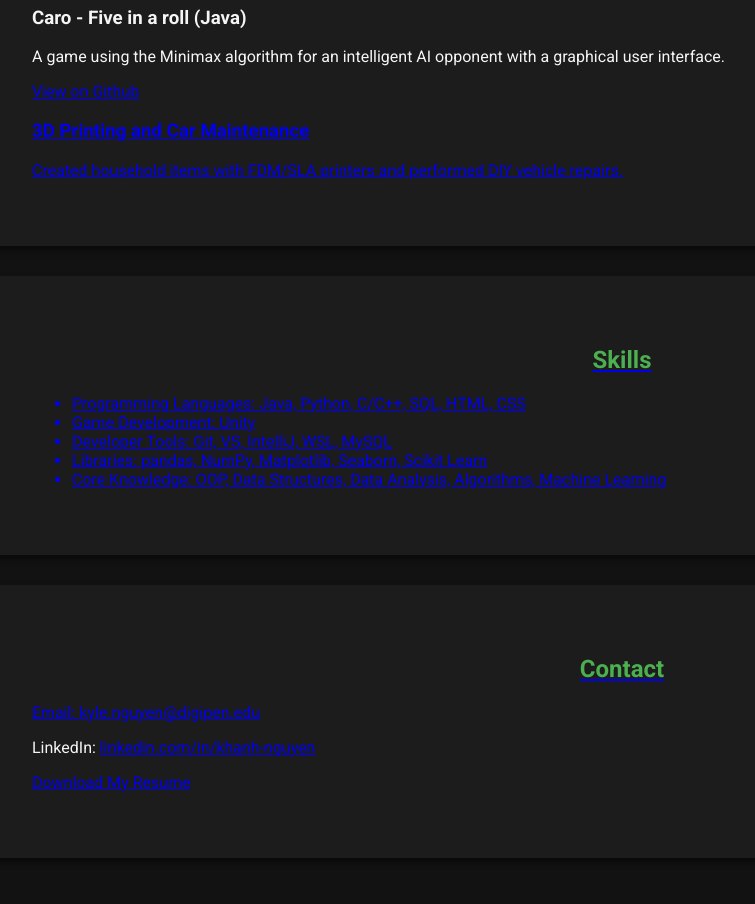
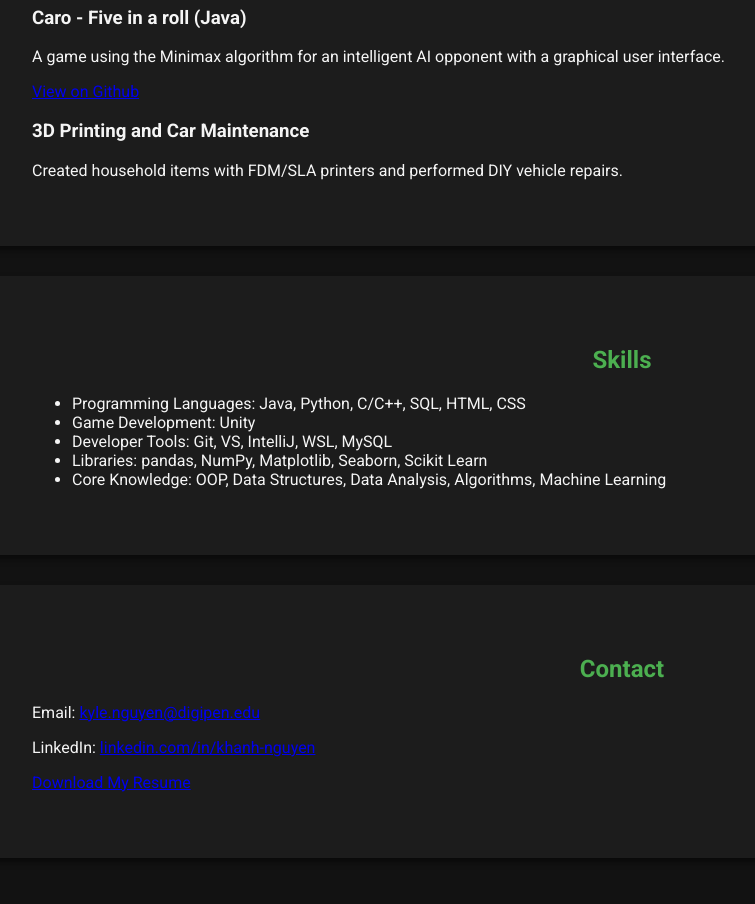
Before and after one commit to thuykhanh2642/thuykhanh2642.github.io, a plain HTML site: page index.html in a window 1280 px wide. Shown: the part 1220-2124 px from the top of the page, without its empty margins (18-773 px from the left). Drawn offline with Linux system fonts and the light colour scheme.

Commit message:
Update index.html

```diff
--- a/index.html
+++ b/index.html
@@ -161,7 +161,7 @@
         <div class="project">
             <h3>Caro - Five in a roll (Java)</h3>
             <p>A game using the Minimax algorithm for an intelligent AI opponent with a graphical user interface.</p>
-            <p><a href="https://github.com/thuykhanh2642/Caro-Five-in-a-roll" target="_blank">View on Github
+            <p><a href="https://github.com/thuykhanh2642/Caro-Five-in-a-roll" target="_blank">View on Github</a></p>
         </div>
 
         <div class="project">
```
